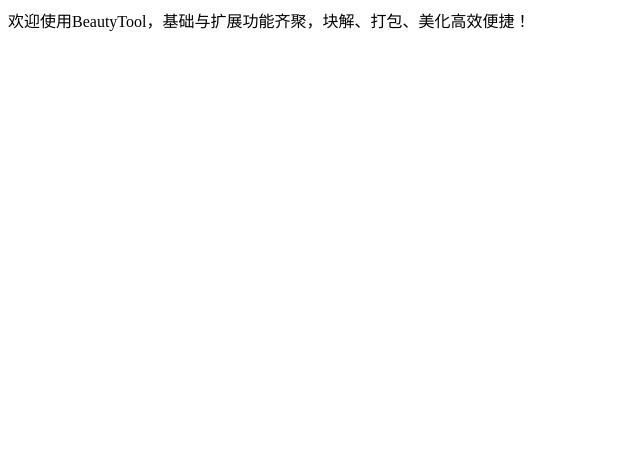
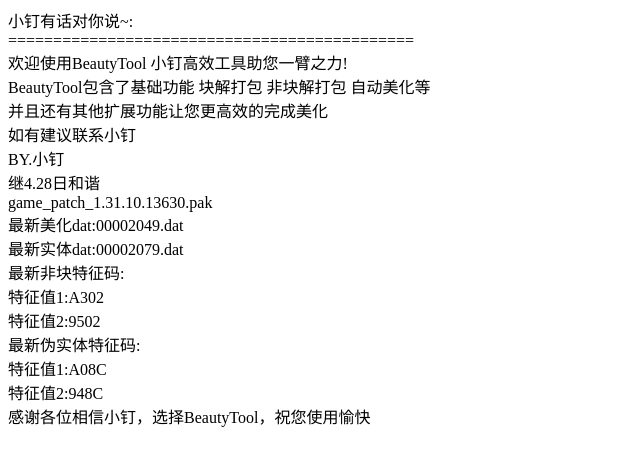
Before and after one commit to SmallNail886/xiaoding1, a plain HTML site: page index.html in a window 1280 px wide. Shown: the whole page, without its empty margins (0-640 px from the left). Drawn offline with Linux system fonts and the light colour scheme.

Commit message:
Update index.html

```diff
--- a/index.html
+++ b/index.html
@@ -1 +1,18 @@
-<div>欢迎使用BeautyTool，基础与扩展功能齐聚，块解、打包、美化高效便捷！<div>
+<div>小钉有话对你说~:</div>
+<div>=============================================</div>
+<div>欢迎使用BeautyTool&nbsp;小钉高效工具助您一臂之力!</div>
+<div>BeautyTool包含了基础功能 块解打包 非块解打包 自动美化等</div>
+<div>并且还有其他扩展功能让您更高效的完成美化</div>
+<div>如有建议联系小钉</div>
+<div>BY.小钉</div>
+<div>继4.28日和谐</div>
+<div>game_patch_1.31.10.13630.pak</div>
+<div>最新美化dat:00002049.dat</div>
+<div>最新实体dat:00002079.dat</div>
+<div>最新非块特征码:</div>
+<div>特征值1:A302</div>
+<div>特征值2:9502</div>
+<div>最新伪实体特征码:</div>
+<div>特征值1:A08C</div>
+<div>特征值2:948C</div>
+<div>感谢各位相信小钉，选择BeautyTool，祝您使用愉快</div>
```
